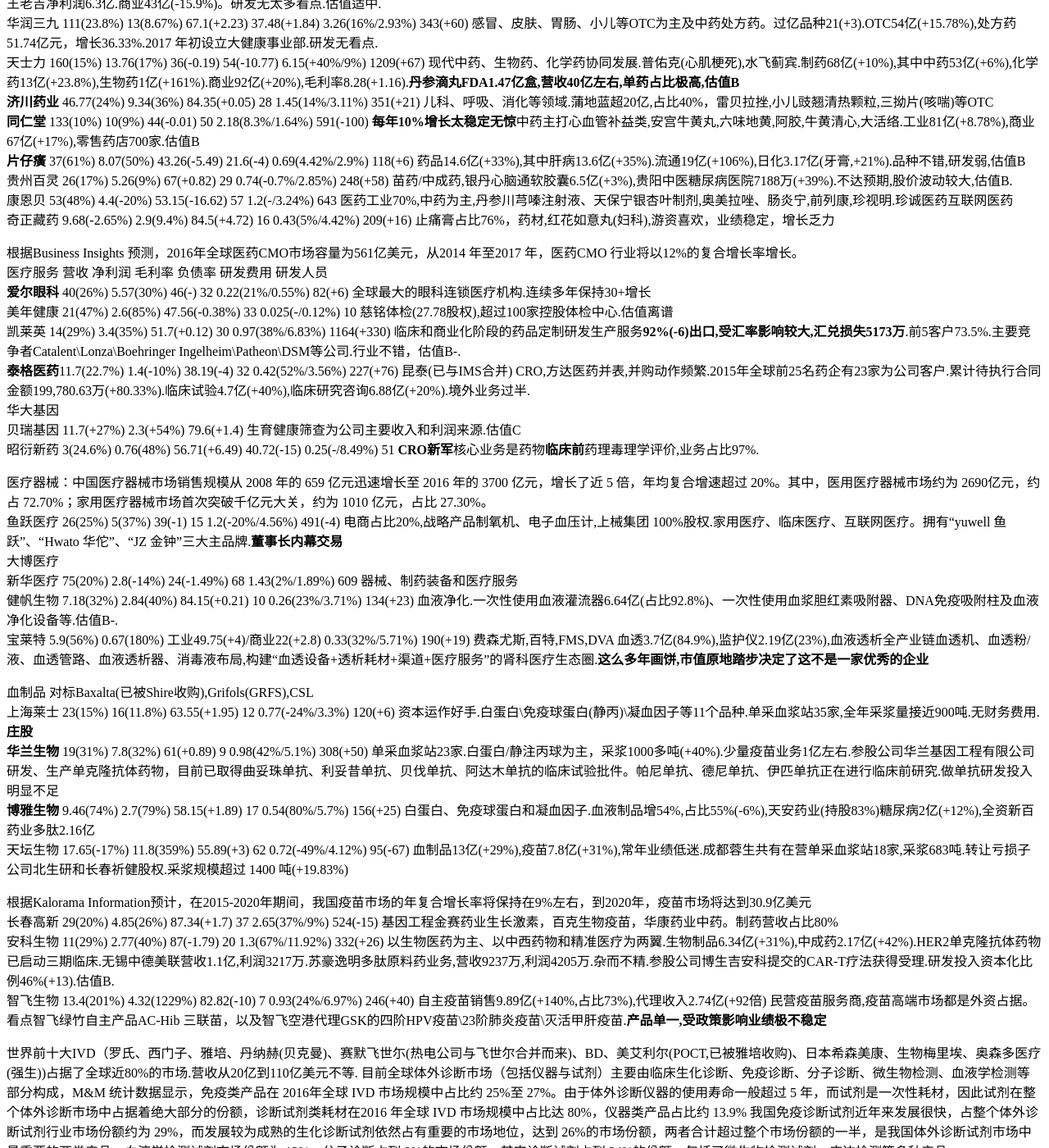
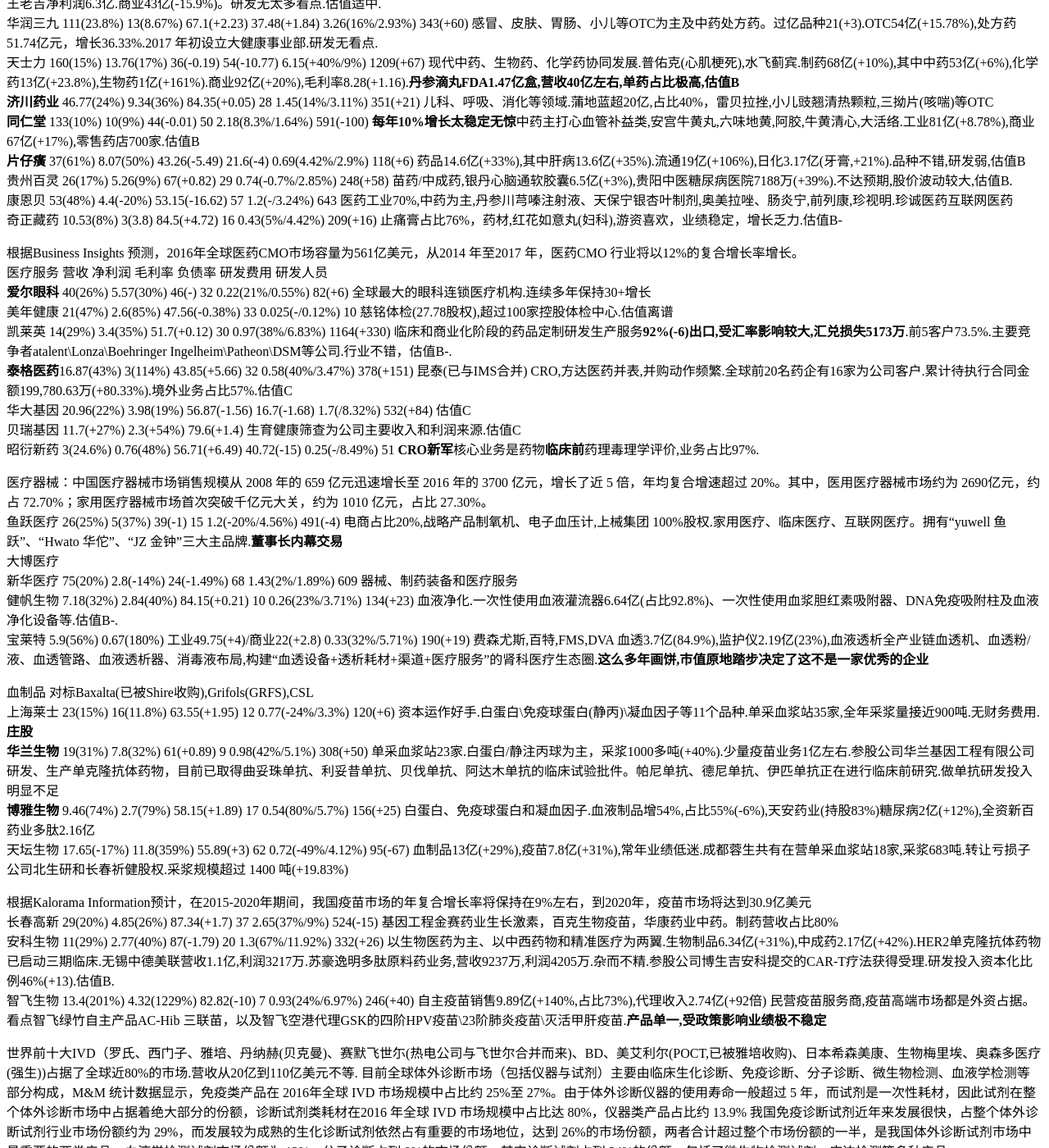
Before and after one commit to kingofhawks/kingofhawks.github.io, a Jekyll site: the page built from _posts/2017-11-24-重点上市公司2017年报汇总.md, in a window 1280 px wide and 1400 px high, scrolled down 2306 px. Shown: the whole window at 82% size. Built offline with Jekyll 4.4.1, drawn with Linux system fonts in a browser that asks for light colours; our own code applies the rules of GitHub Pages for plain Markdown files; some of the changed text lies outside the part shown.

Commit message:
update post

```diff
--- a/_posts/2017-11-24-重点上市公司2017年报汇总.md
+++ b/_posts/2017-11-24-重点上市公司2017年报汇总.md
@@ -49,16 +49,16 @@
 **片仔癀**    37(61%)        8.07(50%)     43.26(-5.49)    21.6(-4)        0.69(4.42%/2.9%)    118(+6)       药品14.6亿(+33%),其中肝病13.6亿(+35%).流通19亿(+106%),日化3.17亿(牙膏,+21%).品种不错,研发弱,估值B
 贵州百灵     26(17%)        5.26(9%)       67(+0.82)     29              0.74(-0.7%/2.85%)     248(+58)      苗药/中成药,银丹心脑通软胶囊6.5亿(+3%),贵阳中医糖尿病医院7188万(+39%).不达预期,股价波动较大,估值B.
 康恩贝      53(48%)         4.4(-20%)      53.15(-16.62)  57             1.2(-/3.24%)          643            医药工业70%,中药为主,丹参川芎嗪注射液、天保宁银杏叶制剂,奥美拉唑、肠炎宁,前列康,珍视明.珍诚医药互联网医药
-奇正藏药    9.68(-2.65%)     2.9(9.4%)     84.5(+4.72)    16             0.43(5%/4.42%)        209(+16)      止痛膏占比76%，药材,红花如意丸(妇科),游资喜欢，业绩稳定，增长乏力
+奇正藏药    10.53(8%)      3(3.8)     84.5(+4.72)    16             0.43(5%/4.42%)        209(+16)      止痛膏占比76%，药材,红花如意丸(妇科),游资喜欢，业绩稳定，增长乏力.估值B-
 
 
 根据Business Insights 预测，2016年全球医药CMO市场容量为561亿美元，从2014 年至2017 年，医药CMO 行业将以12%的复合增长率增长。
 医疗服务     营收           净利润          毛利率          负债率          研发费用              研发人员
 **爱尔眼科** 40(26%)        5.57(30%)       46(-)          32             0.22(21%/0.55%)      82(+6)        全球最大的眼科连锁医疗机构.连续多年保持30+增长
 美年健康    21(47%)          2.6(85%)       47.56(-0.38%)  33             0.025(-/0.12%)       10             慈铭体检(27.78股权),超过100家控股体检中心.估值离谱
-凯莱英      14(29%)          3.4(35%)      51.7(+0.12)    30            0.97(38%/6.83%)        1164(+330)    临床和商业化阶段的药品定制研发生产服务**92%(-6)出口,受汇率影响较大,汇兑损失5173万**.前5客户73.5%.主要竞争者Catalent\Lonza\Boehringer Ingelheim\Patheon\DSM等公司.行业不错，估值B-.
-**泰格医药**11.7(22.7%)       1.4(-10%)     38.19(-4)      32             0.42(52%/3.56%)     227(+76)      昆泰(已与IMS合并) CRO,方达医药并表,并购动作频繁.2015年全球前25名药企有23家为公司客户.累计待执行合同金额199,780.63万(+80.33%).临床试验4.7亿(+40%),临床研究咨询6.88亿(+20%).境外业务过半.
-华大基因
+凯莱英      14(29%)          3.4(35%)      51.7(+0.12)    30             0.97(38%/6.83%)        1164(+330)    临床和商业化阶段的药品定制研发生产服务**92%(-6)出口,受汇率影响较大,汇兑损失5173万**.前5客户73.5%.主要竞争者atalent\Lonza\Boehringer Ingelheim\Patheon\DSM等公司.行业不错，估值B-.
+**泰格医药**16.87(43%)       3(114%)       43.85(+5.66)      32           0.58(40%/3.47%)     378(+151)      昆泰(已与IMS合并) CRO,方达医药并表,并购动作频繁.全球前20名药企有16家为公司客户.累计待执行合同金额199,780.63万(+80.33%).境外业务占比57%.估值C
+华大基因     20.96(22%)      3.98(19%)      56.87(-1.56)    16.7(-1.68)   1.7(/8.32%)         532(+84)  估值C
 贝瑞基因     11.7(+27%)       2.3(+54%)     79.6(+1.4)        生育健康筛查为公司主要收入和利润来源.估值C
 昭衍新药     3(24.6%)         0.76(48%)      56.71(+6.49)  40.72(-15)     0.25(-/8.49%)        51 **CRO新军**核心业务是药物**临床前**药理毒理学评价,业务占比97%.
 
@@ -89,12 +89,12 @@
 目前全球体外诊断市场（包括仪器与试剂）主要由临床生化诊断、免疫诊断、分子诊断、微生物检测、血液学检测等部分构成，M&M 统计数据显示，免疫类产品在 2016年全球 IVD 市场规模中占比约 25%至 27%。由于体外诊断仪器的使用寿命一般超过 5 年，而试剂是一次性耗材，因此试剂在整个体外诊断市场中占据着绝大部分的份额，诊断试剂类耗材在2016 年全球 IVD 市场规模中占比达 80%，仪器类产品占比约 13.9%
 我国免疫诊断试剂近年来发展很快，占整个体外诊断试剂行业市场份额约为 29%，而发展较为成熟的生化诊断试剂依然占有重要的市场地位，达到 26%的市场份额，两者合计超过整个市场份额的一半，是我国体外诊断试剂市场中最重要的两类产品。血液学检测试剂市场份额为 12%，分子诊断占到 9%的市场份额，其它诊断试剂占到 24%的份额，包括了微生物检测试剂、床边检测等多种产品。
 安图生物    14(42%)         4.46(27%)     69(-4.76)      10              1.47(42%/10.54%)      649(+216)   IVD。免疫诊断试剂为主，生化和微生物检测。试剂11.58亿(+28%),仪器1.79亿(+485%).估值B
-迈克生物    14.89(38.77%)    3.12(24%)      54(-2.87)      17              0.86(50%/5.77%)      352(+185)  代理产品销售收入8.8亿(+65.40%)、自产产品销售收入同比增长11.96%
+迈克生物    19.7(32%)      3.74(20%)      54(-2.87)      17              1.09(26%/5.77%)      413(+61)  代理销售日立、希森美康、生物-梅里埃、伯乐、碧迪、雅培等,占比60%、自产试剂销售收入占比38%,营收同比增长33%.估值B
 迪安诊断   50(31%)         3.49(33%)     服务43/商业26   60(+4.65)         1.34(30%/2.68%)     691(+120)      Labcorp,奎斯特诊疗(DGX),IDXX      IVD诊断产品代理商,体检连锁,CRO,移动医疗.已建与在建连锁实验室为38家(+7).诊断服务19亿(+34%),诊断产品30亿(+27%).健康体检业务达7261万(+76%).融资租赁1474万.**连年并购渠道商22次商誉16.2亿占比净资产69%,减值3431万! 扣非-10%,第四季度亏损,财务费用飙升230%,估值B**
-**万孚生物** 5.47(27%)       1.45(15%)      69.47(+2.7)   16               0.62(35%/11%)        269(+84)        IVD之POCT现场检测(传染病、毒品、慢性病、妊娠)
+**万孚生物** 5.47(27%)       1.45(15%)      69.47(+2.7)   16               0.62(35%/11%)        269(+84)    POCT现场检测(传染病、毒品、慢性病、妊娠)
+金域医学    37.9(17.7%)     1.88(10.8%)     40.75(-1.5)   47.48(-10)      2.56(7%/6.75%)        760 37家连锁实验室,诊断服务老大,与POCT是竞争关系.估值C
 我武生物    3.8(23%)        1.86(44%)       97(+0.73)     4.6               0.24(35%/6.27%)      50(-8)        国内唯一舌下脱敏粉尘螨滴剂及皮肤点刺诊断试剂盒,脱敏,小众市场
 达安基因    15.4(-4%%)       0.86(-19%)     -              56.4            1.14(2.95%/7.71%)    147(+11)       分子诊断为主.IVD试剂/仪器/服务为主，中山大学控股,增长乏力.估值C
-金域医学  连锁实验室
 艾德生物    3.3(30%)         0.94(40%)      94(-0.62)      -               0.5(3%/15.39%)       147(+10) 肿瘤精准医疗**分子诊断**,检测试剂和服务.估值C
 
 零售:2017 年药品零售市场销售额为 3987 亿元，同比增长 9.0%，增速下降0.45 个百分点.
@@ -180,6 +180,7 @@
 海澜之家  182(7%)        33(6.6%)         39.63(-0.25)  门店总数 5792 家(+549),自营产品31%(+5),无财务费用.腾讯以10.48元入股5.31%
 栖霞建设  雄安概念,持有河北银行1.85亿股.地产业务每况愈下,以无锡项目为主.
 老板电器  58(27%)         12(45%)          58(-0.75)      36    高端厨电,油烟机、燃气灶、消毒柜,连续多年强劲增长**增速下滑明显,估值B**
+欧派家居  97(36%)         13(36.9%)       34.54(-1.91)    35.6(-12.4)    橱柜53亿(+22%),衣柜33亿(+63%),木门3.2亿(54%),卫浴3亿(25%).电商业绩18亿(+95%).估值B
 **索菲亚**61(36%)         9(36%)          38(+1.59)       37(-)  **全屋定制龙头,行业仍在快速增长,产品线布局最完整,估值B+,建立观察仓位**家具,衣柜专卖店超过2200家,合计3035家.衣柜51亿(+31%),占比84%(-3%).司米橱柜5.9亿(+43%,亏损3742万),家具2.87亿(+80%).索菲亚华鹤门业(持股51%)双品牌米兰纳\华鹤木门营收0.73亿,亏损1949万.宁基智能营收7541万.成立恒大索菲亚(持股60%)合资公司进入精装领域(在建).****对标宜家\日本宜得利\韩国汉森等.http://www.jiemian.com/article/1429783.html
 好莱客    18.6(30%)       3.48(38%)       39.83(-0.02)    18(-8)  衣柜为主,橱柜和木门2018年上市.经销商数量逾 1,000 个，经销商门店数量逾 1,500 家.估值A.
 志邦股份  21(37%)         2.34(31%)        35.63(-2)      35(-17)  衣柜2.24亿(+146%),毛利26(+6.53).从橱柜发展到全屋定制.经销商合计 1400 家，店面 1730 家.估值B.
@@ -205,8 +206,8 @@
 TMT
 公司       营收(增速%)      净利润(增速%)    毛利率(增减)      负债率(%)
 **海康威视**319(26%)        74(26%)         41.58(+1.48)    全球最大的安防厂商,行业垄断地位,业绩持续高增长,无财务费用
-康德新    74(43%)          14(40%)         37.34(-176)     50 高分子材料(光学膜占比78%),互联网智能应用、新能源汽车
-立讯精密   101(39%)        10.78(71%)      22(+0.37)       49.26           5.8(44%/5.74%)      1940(+255)       消费电子43%,电脑占比38%,其他汽车、通讯行业.外销占比87%,连接器，线缆等
+康德新    74(43%)          14(40%)         37.34(-176)     50 高分子材料(光学膜占比78%),互联网智能应用、新能源汽车,争议较大.估值B-
+立讯精密   228(66%)        16.9(46%)      22(+0.37)       48           5.8(44%/5.74%)      1940(+255)       全球连接器厂商排名中，立讯精密排名第8位，是唯一进入前十的中国大陆企业.消费电子占比66%(+36),电脑占比19%,汽车5%,通讯7%.外销占比84.85%,汇兑损失1亿.估值B
 **皖新传媒**76(15%)         10.6(37%)      19.22(-1.74)    23  走势彪悍,以持有的 16 处自有门店物业设立REIT.试水物流金融
 汇川技术  36.6(32%)         9.3(15%)       48.12(-0.35)    40              工业自动化.国内新能源客车(宇通合作)电机控制器最大供应商.新能源汽车领域共实现销售收入8.45 亿元，同比增长 31%.电梯一体化业务实现销售收入 9.68 亿元，同比增长 8%.轨道交通业务实现收入2.29 亿
 光环新网   40(75%)         4.35(30%)       20.53(-6.41)          AWS合作.云计算占比70%,IDC30%.中金云网从事云计算服务\数据中心外包,营收6.3亿,利润2.18亿.95倍溢价收购的无双科技的主营业务为搜索引擎营销及相关服务,营收13亿,利润0.84亿.科信盛彩.上海嘉定\房山绿色云计算基地.**收购来的公司利润占比超过了70%,不排除无双科技可能在业绩承诺期后出现营业利润下滑的风险**
```
